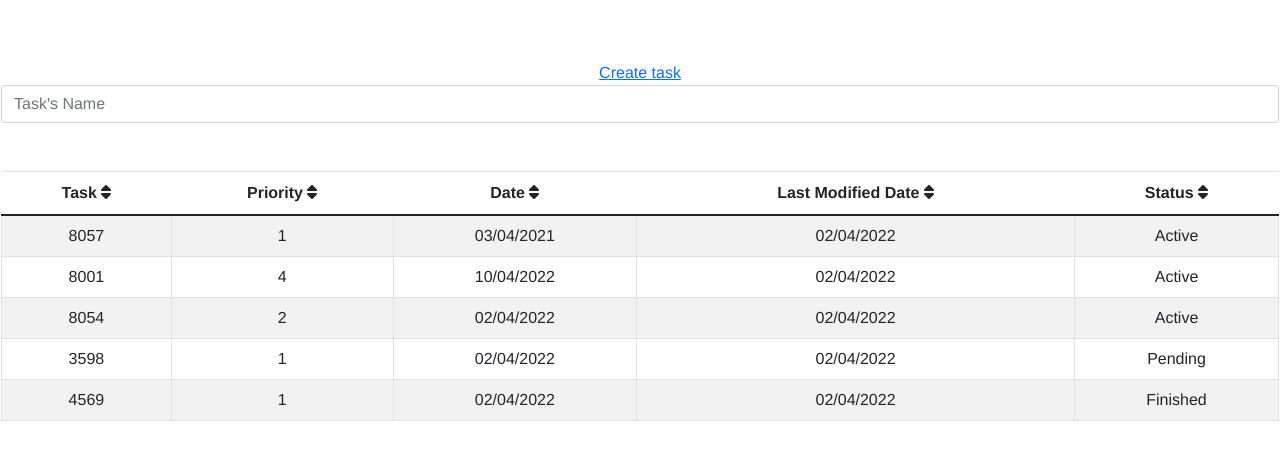
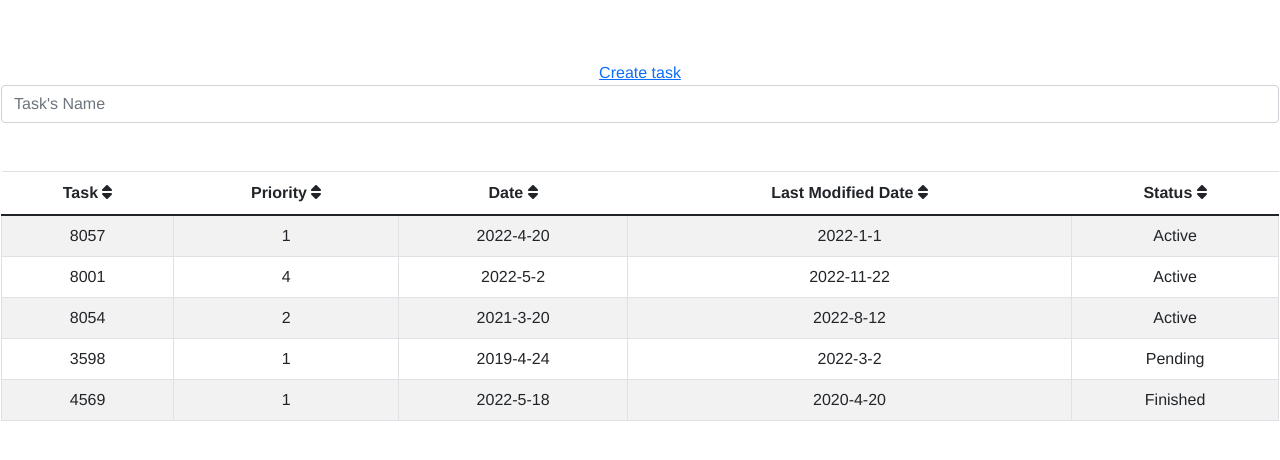
Before and after one commit to alfonso46674/TaskMan, a Vue app: page / in a window 1280 px wide. Shown: the top 460 px of the page. Built offline with nearby package versions, Linux system fonts and the light colour scheme.

Commit message:
Fix: Sort dates correctly by adding a timestamp property to the task objects

```diff
--- a/src/components/Dashboard/TableComponent.vue
+++ b/src/components/Dashboard/TableComponent.vue
@@ -40,12 +40,13 @@
 </template>
 
 <script>
-import { sortBy } from "lodash";
+import { sortBy, } from "lodash";
 import { ref, computed } from "vue";
 import {useRouter} from 'vue-router'
 
 export default {
   setup() {
+    //TODO Create a store and move this variables with data to there
     const headers = [
       {
         nameToDisplay: "Task",
@@ -57,11 +58,11 @@ export default {
       },
       {
         nameToDisplay: "Date",
-        jsonId: "date",
+        jsonId: "dateToDisplay",
       },
       {
         nameToDisplay: "Last Modified Date",
-        jsonId: "lastModifiedDate",
+        jsonId: "lastModifiedDateToDisplay",
       },
       {
         nameToDisplay: "Status",
@@ -69,45 +70,55 @@ export default {
       },
     ];
 
-    const data = [
+const data = [
       {
         id: 1,
-        task: "8057",
+        task:"8057",
         priority: 1,
-        date: "03/04/2021",
-        lastModifiedDate: "02/04/2022",
+        dateToDisplay: "2022-4-20",
+        dateTimeStamp: new Date("2022-4-20").getTime(),
+        lastModifiedDateToDisplay: "2022-1-1",
+        lastModifiedDateTimeStamp:new Date("2022-1-1").getTime() ,
         status: "Active",
       },
       {
         id: 2,
         task: "8001",
         priority: 4,
-        date: "10/04/2022",
-        lastModifiedDate: "02/04/2022",
+        dateToDisplay: "2022-5-2",
+        dateTimeStamp:new Date().getTime(),
+        lastModifiedDateToDisplay: "2022-11-22",
+        lastModifiedDateTimeStamp: new Date().getTime(),
         status: "Active",
       },
       {
         id: 3,
         task: "8054",
         priority: 2,
-        date: "02/04/2022",
-        lastModifiedDate: "02/04/2022",
+        dateToDisplay: "2021-3-20",
+        dateTimeStamp:new Date("2021-3-20").getTime(),
+        lastModifiedDateToDisplay: "2022-8-12",
+        lastModifiedDateTimeStamp: new Date("2022-8-12").getTime(),
         status: "Active",
       },
       {
-        id: 4,
+        id: 6,
         task: "3598",
         priority: 1,
-        date: "02/04/2022",
-        lastModifiedDate: "02/04/2022",
+        dateToDisplay: "2019-4-24",
+        dateTimeStamp:new Date("2019-4-24").getTime(),
+        lastModifiedDateToDisplay: "2022-3-2",
+        lastModifiedDateTimeStamp: new Date("2022-3-2").getTime(),
         status: "Pending",
       },
       {
         id: 5,
         task: "4569",
         priority: 1,
-        date: "02/04/2022",
-        lastModifiedDate: "02/04/2022",
+        dateToDisplay: "2022-5-18",
+        dateTimeStamp:new Date("2022-5-18").getTime(),
+        lastModifiedDateToDisplay: "2020-4-20",
+        lastModifiedDateTimeStamp: new Date("2020-4-20").getTime(),
         status: "Finished",
       },
     ];
@@ -118,10 +129,22 @@ export default {
     let updatedList = ref([]);
     let searchQuery = ref("");
 
+    //TODO Sort by default ascending, if clicked then descending
     //function to sort the table
     const sortTable = (column) => {
       sort.value = true;
-      updatedList.value = sortBy(data, column);
+
+      //check to see if the column to sort is one of the two that involve dates, if so, sort them by timestamp instead of a readable date
+      if(column == 'dateToDisplay'){
+        updatedList.value = sortBy(data, 'dateTimeStamp');
+      }
+      else if(column == 'lastModifiedDateToDisplay'){
+        updatedList.value = sortBy(data, 'lastModifiedDateTimeStamp');
+      }
+
+      else  {
+        updatedList.value = sortBy(data, column);
+      }
     };
 
     //checks if a column has been sorted
```
